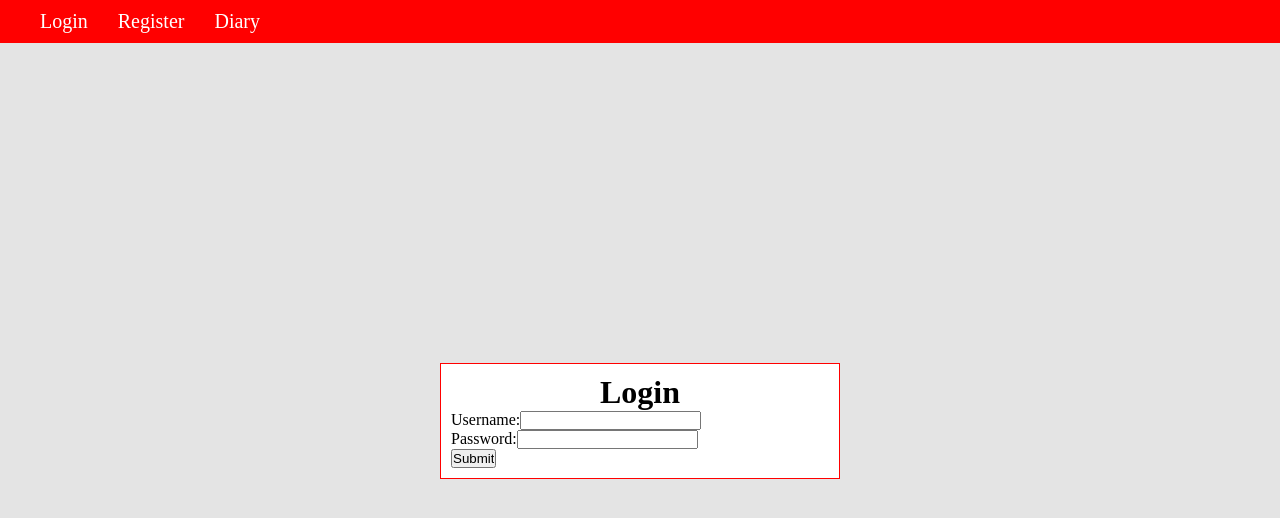
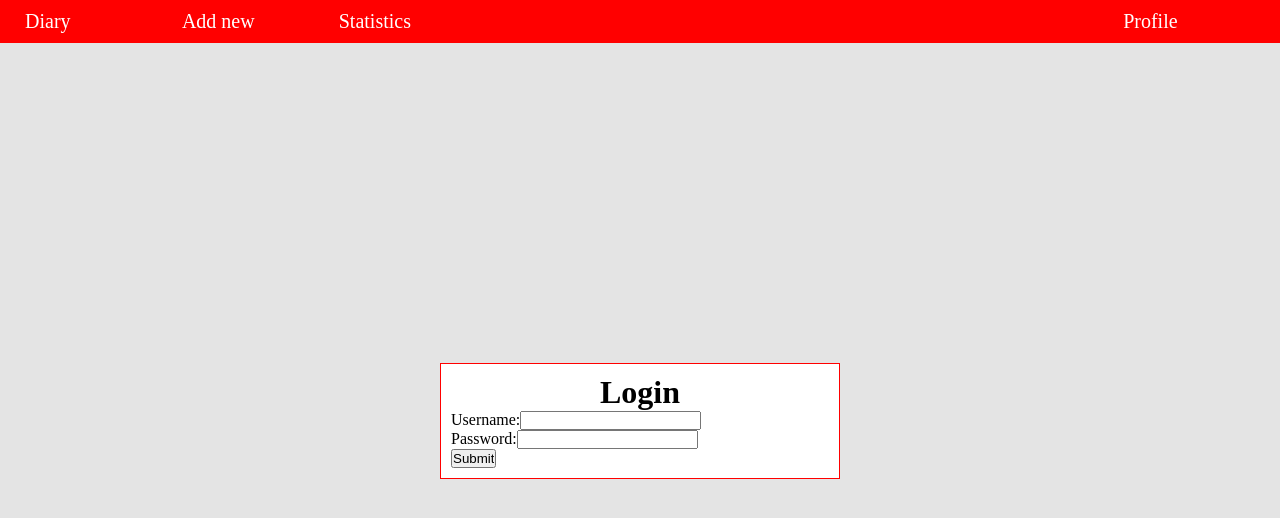
Before and after one commit to Tukkis/TreeniApp, a React (Create React App) app in the folder treeni-app/: page /login in a window 1280 px wide. Shown: the top 518 px of the page. Built offline with nearby package versions, Linux system fonts and the light colour scheme.

Commit message:
add profile, add new and stats pages

```diff
--- a/treeni-app/src/App.css
+++ b/treeni-app/src/App.css
@@ -31,15 +31,18 @@ body{
 #header{
   background-color: red;
   padding: 10px 0 10px 25px;
-
+  display: grid;
+  grid-template-columns: 1fr 1fr 1fr 5fr;
 }
 
 #header > a {
   color:white;
   font-size: 20px;
   text-decoration: 0;
-  padding: 5px;
-  margin: 10px;
+}
+
+#profile-link{
+  margin-left: 80%;
 }
 
 /* Diary */
--- a/treeni-app/src/App.js
+++ b/treeni-app/src/App.js
@@ -11,39 +11,13 @@ import Header from './components/Header';
 import Login from './pages/Login';
 import Register from './pages/Register';
 import Diary from './pages/Diary';
+import AddNew from './pages/AddNew';
+import Profile from './pages/Profile';
+import Stats from './pages/Statistics'
 
 function App() {
 
   const [ isAuthenticated, setAuthentication ] = useState(true);
-
-
-  /* Haetaan backendistä kyseisen kuukauden harjoitukset ja niiden id:t */
-  const [ dateData, setDateData ] = useState({
-      "Fri Sep 17 2021 00:00:00 GMT+0300" : 1,
-      "Sat Sep 18 2021 00:00:00 GMT+0300" : 2
-    })
-
-  /* Haetaan id:n perusteella harjoituksen data */
-  const [ trainingData, setTrainingData ] = useState({
-    "27.6.2021": {
-      "Warm-up": {
-        "20 min": "1x"
-      },
-      "Barbell-row": {
-        "10x": "20kg",
-        "10x": "25kg"
-      }
-    },
-    "29.6.2021": {
-      "Warm-up": {
-        "15 min": "1x"
-      },
-      "Bench press": {
-        "10x": "80kg",
-        "5x": "90kg"
-      }
-    }
-  })
 
   function authenticate (e) {
     e.preventDefault()
@@ -53,7 +27,7 @@ function App() {
   return (
     <div className="App">
       <Router>
-        <Header />
+        <Header isAuthenticated={isAuthenticated} />
         <Redirect to={{pathname:'/login'}}></Redirect>
         <Switch>
           <Route path="/login">
@@ -66,9 +40,23 @@ function App() {
           path="/diary"
           component={Diary}
           isAuthenticated={isAuthenticated}
-          trainingData={trainingData}
           >
           </SecuredRoute>
+          <SecuredRoute
+          path="/new"
+          component={AddNew}
+          isAuthenticated={isAuthenticated}
+          ></SecuredRoute>
+          <SecuredRoute
+          path="/statistics"
+          component={Stats}
+          isAuthenticated={isAuthenticated}
+          ></SecuredRoute>
+          <SecuredRoute
+          path="/profile"
+          component={Profile}
+          isAuthenticated={isAuthenticated}
+          ></SecuredRoute>
         </Switch>
       </Router>
     </div>
--- a/treeni-app/src/components/Header.js
+++ b/treeni-app/src/components/Header.js
@@ -1,12 +1,22 @@
 import React from 'react';
 import { Link } from 'react-router-dom';
 
-export default function Header () {
+export default function Header ({ isAuthenticated }) {
+    if(!isAuthenticated){
         return (
             <div id="header">
                 <Link to="/login">Login</Link>
                 <Link to="/register">Register</Link>
+            </div>
+        )
+    } else {
+        return(
+            <div id="header">
                 <Link to="/diary">Diary</Link>
+                <Link to="/new">Add new</Link>
+                <Link to="/statistics">Statistics</Link>
+                <Link to="/profile" id="profile-link">Profile</Link>
             </div>
         )
     }
+}
--- a/treeni-app/src/components/SecuredRoute.js
+++ b/treeni-app/src/components/SecuredRoute.js
@@ -7,7 +7,7 @@ import {
 function SecuredRoute(props){
     return(
       <Route path={props.path} render={data=>props.isAuthenticated?(
-        <props.component {...data} trainingData={props.trainingData}></props.component>):
+        <props.component {...data}></props.component>):
         (<Redirect to={{pathname:'/login'}}></Redirect>)}></Route>
         )
 }
--- a/treeni-app/src/pages/Form.js
+++ b/treeni-app/src/pages/AddNew.js
@@ -1,8 +1,7 @@
 import React, { useState } from 'react'
 
-export default function Form () {
+export default function AddNew () {
 
-    const [ formValue, setFormValue ] = useState(null)
     const [ value, setValue ] = useState('')
 
     function handleChange(e){
--- a/treeni-app/src/pages/Diary.js
+++ b/treeni-app/src/pages/Diary.js
@@ -1,9 +1,29 @@
-import React from 'react';
+import React, { useState } from 'react';
 import Calendar from '../components/Calendar';
 
-export default function Diary ({ trainingData }) {
+export default function Diary () {
 
-    console.log(trainingData)
+    const [ trainingData, setTrainingData ] = useState({
+        "27.6.2021": {
+          "Warm-up": {
+            "20 min": "1x"
+          },
+          "Barbell-row": {
+            "15x": "20kg",
+            "10x": "25kg"
+          }
+        },
+        "29.6.2021": {
+          "Warm-up": {
+            "15 min": "1x"
+          },
+          "Bench press": {
+            "10x": "80kg",
+            "5x": "90kg"
+          }
+        }
+      })
+
     return(
         <div>
            <Calendar trainingData={trainingData} />
--- /dev/null
+++ b/treeni-app/src/pages/Profile.js
@@ -0,0 +1,9 @@
+import React from 'react';
+
+export default function Profile () {
+    return(
+        <div>
+            Profile
+        </div>
+    )
+}
--- /dev/null
+++ b/treeni-app/src/pages/Statistics.js
@@ -0,0 +1,9 @@
+import React from 'react';
+
+export default function Stats () {
+    return(
+        <div>
+            Stats
+        </div>
+    )
+}
```
Also changed, not shown: treeni-app/public/manifest.json, 1 other file (tests, documents, lock files or other folders). Lines whose indentation alone changed are shown as unchanged.
